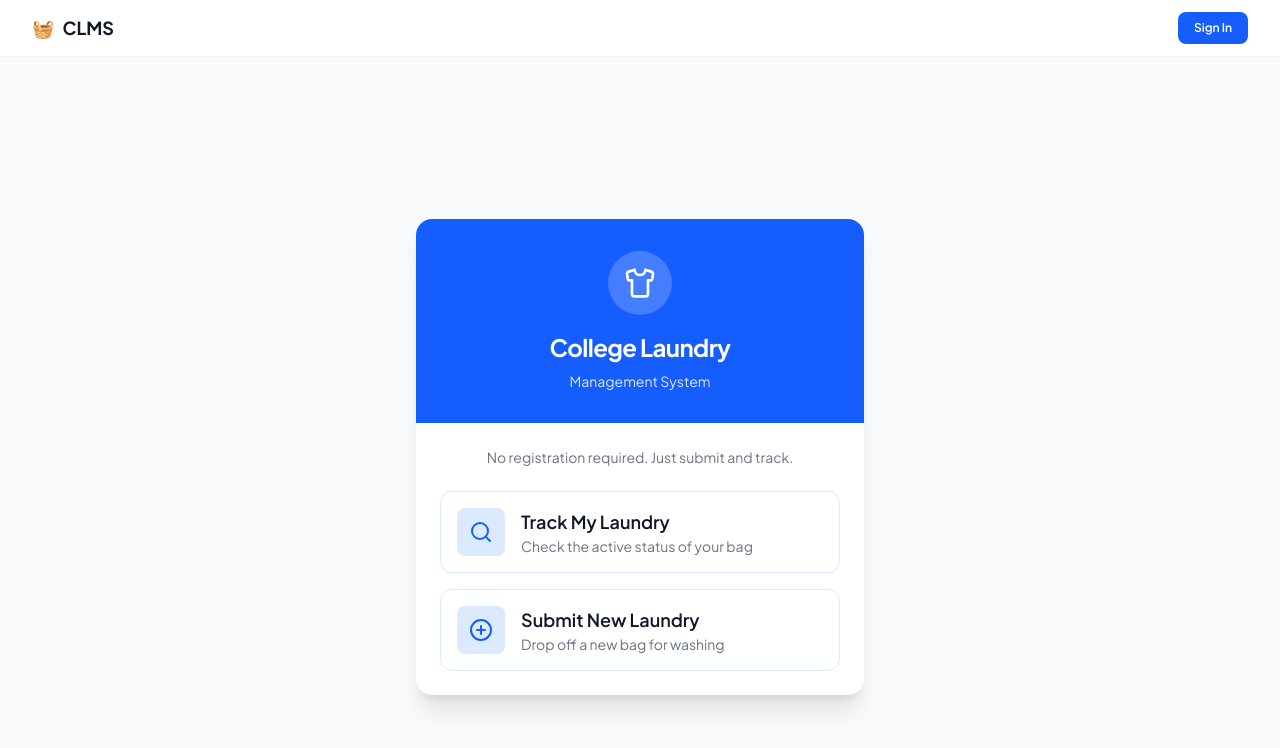
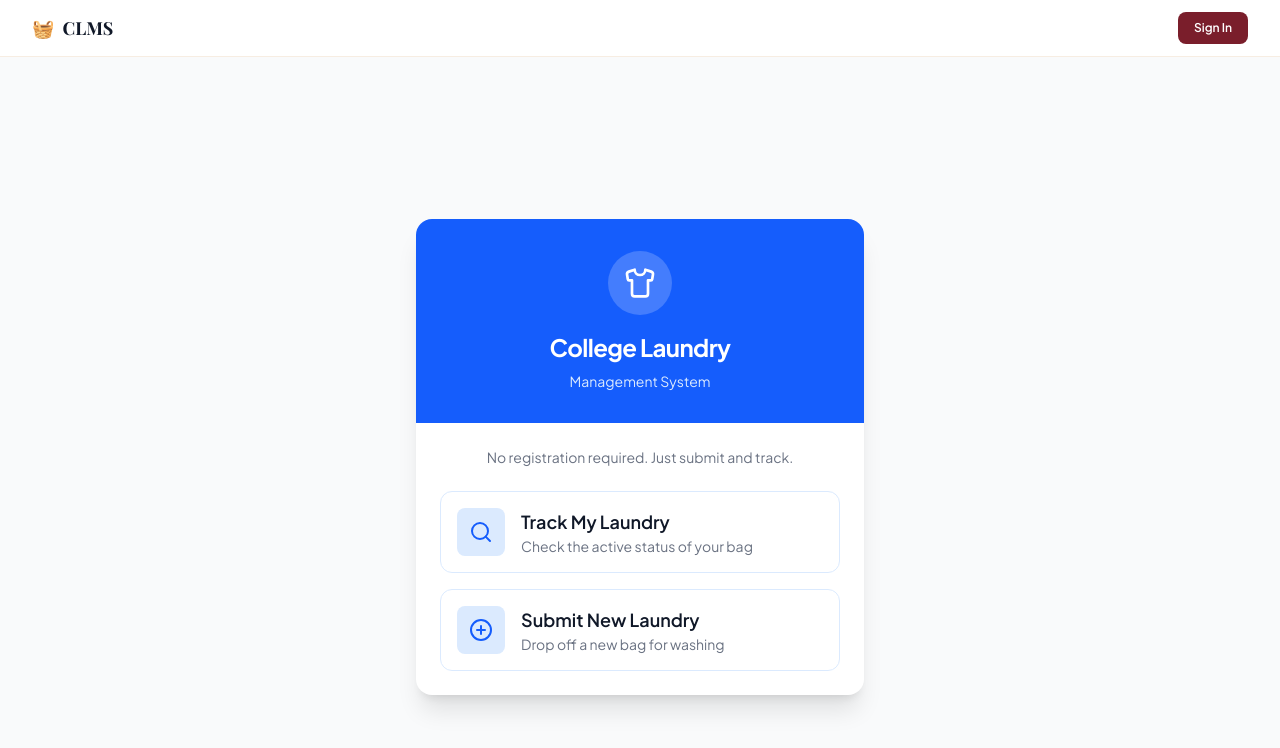
Before and after one commit to uATrisk/clms, a React (Vite) app in the folder frontend/: page / in a window 1280 px wide. Shown: the top 748 px of the page. Built offline with nearby package versions, Linux system fonts and the light colour scheme; no server answers; a web font is replaced by a local one.

Commit message:
style: apply maroon/cream design system to header component

```diff
--- a/frontend/src/components/header.tsx
+++ b/frontend/src/components/header.tsx
@@ -23,9 +23,9 @@ export const Header = () => {
   }, [isOpen]);
 
   return (
-    <header className="w-full bg-white border-b border-gray-100 py-3 px-4 sm:px-8 flex items-center justify-between shadow-xs">
-      <Link to="/" className="flex items-center gap-2 font-bold text-gray-900 text-lg">
-        <span className="text-blue-600">🧺</span> CLMS
+    <header className="w-full bg-white border-b border-cream-200 py-3 px-4 sm:px-8 flex items-center justify-between shadow-xs">
+      <Link to="/" className="flex items-center gap-2 font-serif font-bold text-gray-900 text-lg">
+        <span className="text-maroon-700">🧺</span> CLMS
       </Link>
 
       <div className="flex items-center gap-4">
@@ -33,7 +33,7 @@ export const Header = () => {
           <div className="relative" ref={dropdownRef}>
             <button
               onClick={() => setIsOpen(!isOpen)}
-              className="w-10 h-10 rounded-full bg-blue-100 text-blue-700 flex items-center justify-center font-bold text-sm hover:bg-blue-600 hover:text-white transition-colors focus:outline-none focus:ring-2 focus:ring-blue-500 focus:ring-offset-2 cursor-pointer shadow-sm"
+              className="w-10 h-10 rounded-full bg-maroon-50 text-maroon-800 border border-maroon-200 flex items-center justify-center font-serif font-bold text-sm hover:bg-maroon-700 hover:text-white transition-colors focus:outline-none focus:ring-2 focus:ring-maroon-700 focus:ring-offset-2 cursor-pointer shadow-sm"
               aria-expanded={isOpen}
               aria-label="User Menu"
             >
@@ -41,24 +41,24 @@ export const Header = () => {
             </button>
 
             {isOpen && (
-              <div className="absolute right-0 mt-2 w-56 bg-white rounded-xl shadow-xl border border-gray-100 py-1.5 z-50 animate-fade-in origin-top-right">
+              <div className="absolute right-0 mt-2 w-56 bg-white rounded-xl shadow-xl border border-cream-200 py-1.5 z-50 animate-fade-in origin-top-right">
                 <div className="px-4 py-3">
-                  <p className="text-sm font-semibold text-gray-900 truncate">{user.name}</p>
+                  <p className="text-sm font-serif font-semibold text-gray-900 truncate">{user.name}</p>
                   {user.bagNumber && (
-                    <p className="text-xs text-gray-500 font-medium truncate mt-0.5">
+                    <p className="text-xs text-maroon-700 font-medium truncate mt-0.5">
                       Bag #{user.bagNumber}
                     </p>
                   )}
                 </div>
 
-                <div className="h-px bg-gray-100 my-1"></div>
+                <div className="h-px bg-cream-200 my-1"></div>
 
                 <Link
                   to="/profile"
                   onClick={() => setIsOpen(false)}
-                  className="w-full text-left px-4 py-2.5 text-sm text-gray-700 hover:bg-blue-50 hover:text-blue-700 flex items-center gap-2 transition-colors cursor-pointer"
+                  className="w-full text-left px-4 py-2.5 text-sm text-gray-700 hover:bg-cream-100 hover:text-maroon-800 flex items-center gap-2 transition-colors cursor-pointer"
                 >
-                  <Settings className="w-4 h-4 text-gray-400" />
+                  <Settings className="w-4 h-4 text-maroon-600" />
                   Profile
                 </Link>
 
@@ -78,7 +78,7 @@ export const Header = () => {
         ) : (
           <Link
             to="/login"
-            className="text-xs font-semibold bg-blue-600 text-white px-4 py-2 rounded-lg hover:bg-blue-700 transition"
+            className="text-xs font-semibold bg-maroon-700 text-white px-4 py-2 rounded-lg hover:bg-maroon-800 transition"
           >
             Sign In
           </Link>
```
